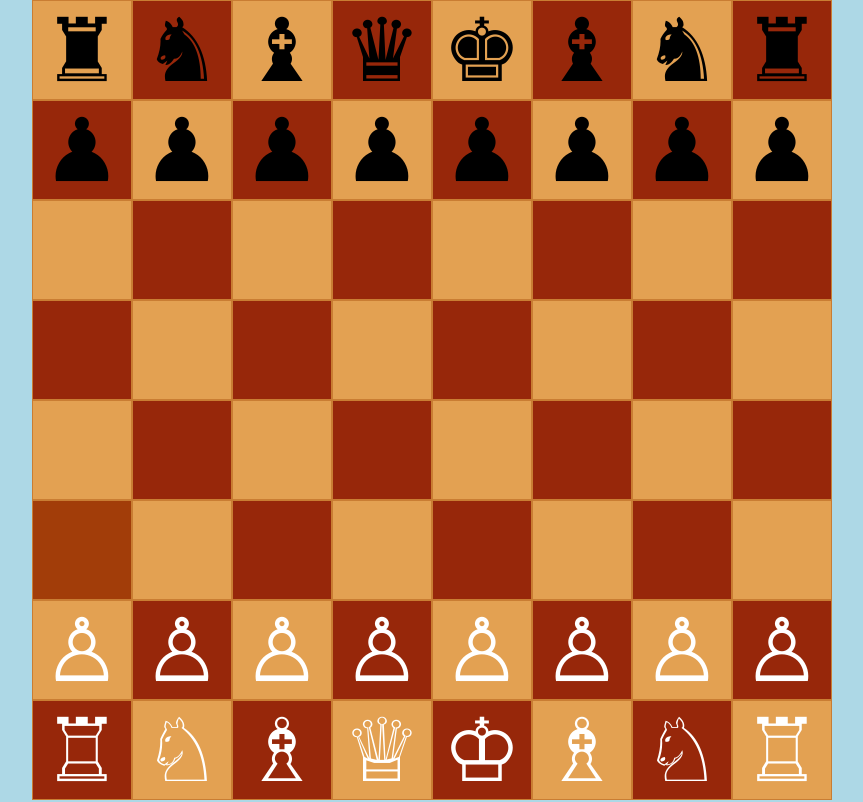
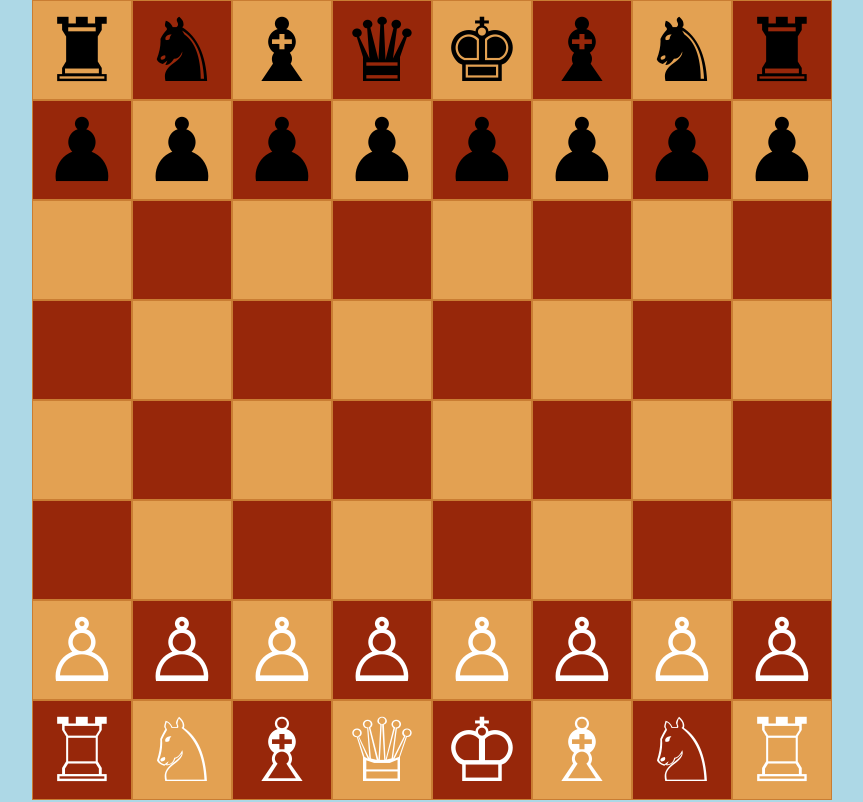
Before and after one commit to DenTheProgrammer/DenTheProgrammer.github.io, a plain HTML site: page index.html in a window 1280 px wide. Both pictures are taken after a click on the element 290 px from the left and 550 px from the top of the page. Shown: the whole page, without its empty margins (208-1071 px from the left). Drawn offline with Linux system fonts and the light colour scheme.

Commit message:
vanishing figures bug fixed

```diff
--- a/css/style.css
+++ b/css/style.css
@@ -120,14 +120,14 @@ body {
 	content: "♞";
 }
 
-.highlighted::after{
+.highlighted::after {
 	content: "";
 	position: absolute;
 	top: 0;
 	bottom: 0;
 	left: 0;
 	right: 0;
-	background: rgba(255,255,0,.1);
+	background: rgba(255, 255, 0, .1);
 }
 
 
@@ -174,6 +174,7 @@ body {
 		width: calc(100vw / 8);
 
 	}
+
 	.blackPawn,
 	.blackKing,
 	.blackQueen,
--- a/js/main.js
+++ b/js/main.js
@@ -77,16 +77,14 @@ var active;
 var turn = "begin";
 for (i = 0; i < 64; i++) {
 	document.querySelectorAll(".cell")[i].addEventListener("click", function () {
-		if (turn === "begin") {
-//			active = this.classList[3];
+		if (turn === "begin" && (this.classList[3] !== "empty")) {
 			active = this;
-//			this.classList.replace(active,"empty");
 			this.classList.add("highlighted");
 			turn = "end";
 		} else if (turn === "end") {
 			active.classList.remove("highlighted");
 			this.classList.replace(this.classList[3], active.classList[3]);
-			active.classList.replace(active.classList[3],"empty");
+			active.classList.replace(active.classList[3], "empty");
 			turn = "begin";
 		}
 	})
```
